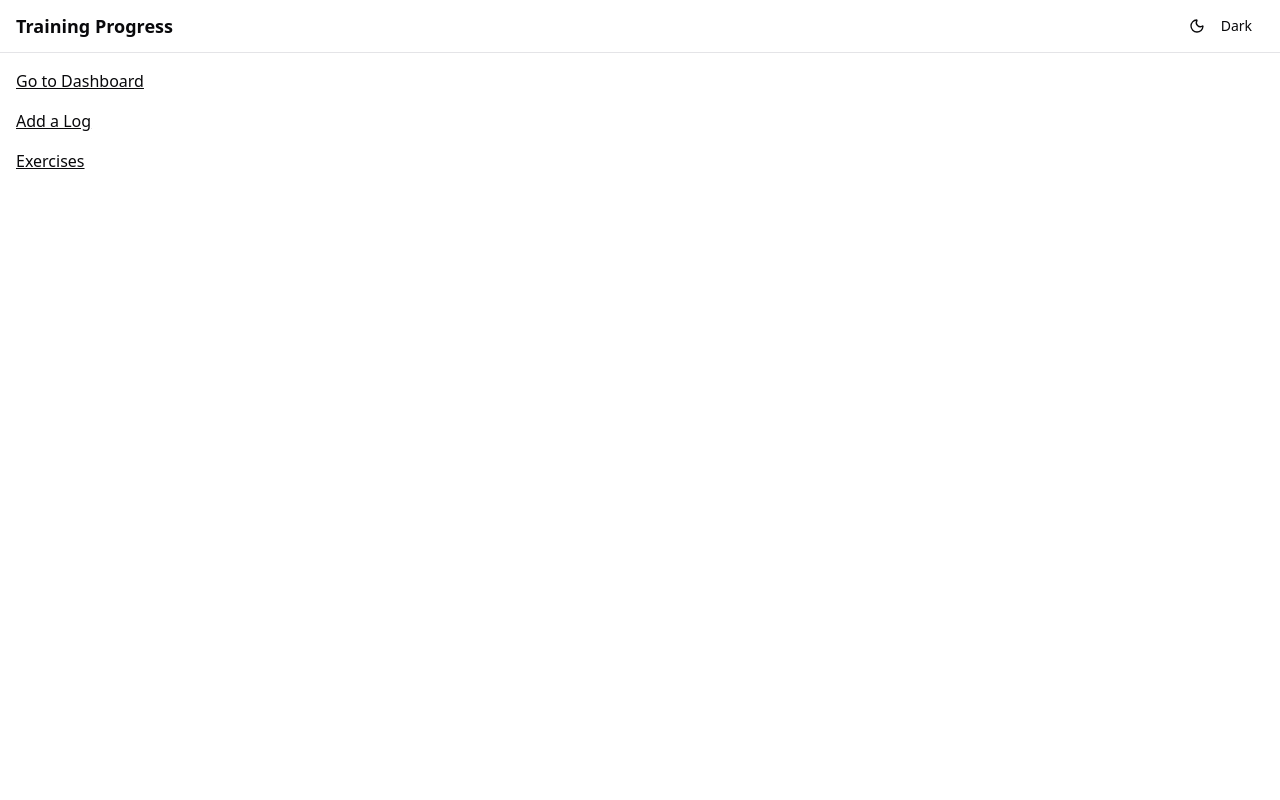
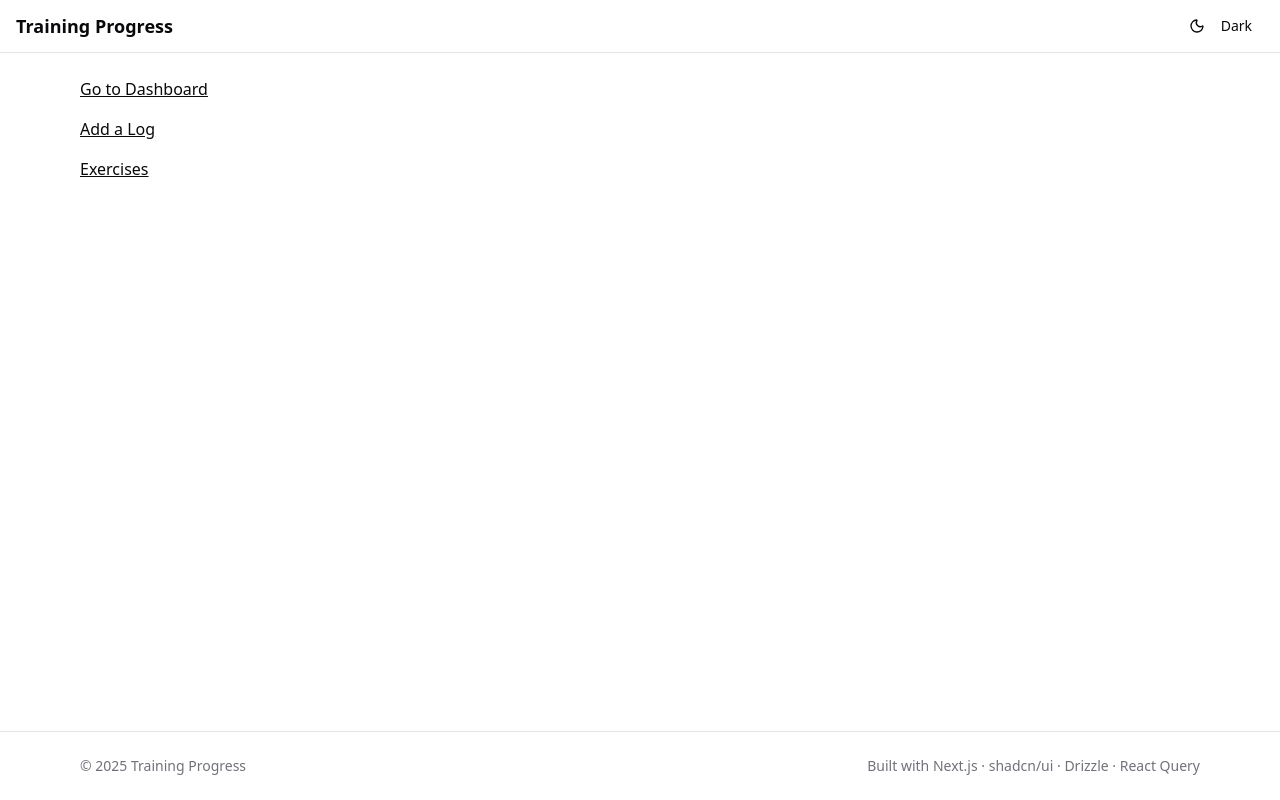
Before and after one commit to ozoli99/training-progress, a Next.js app: page / in a window 1280 px wide. Built offline with nearby package versions, Linux system fonts and the light colour scheme.

Commit message:
Refine RootLayout

```diff
--- a/src/app/layout.tsx
+++ b/src/app/layout.tsx
@@ -1,25 +1,28 @@
 import "./globals.css";
+import type { Metadata, Viewport } from "next";
 import { Geist, Geist_Mono } from "next/font/google";
 import { ThemeProvider } from "@/ui/theme/ThemeProvider";
 import { QueryProvider } from "@/ui/providers/QueryProvider";
 import { ThemeToggle } from "@/ui/components/ThemeToggle";
 import { Toaster } from "@/components/ui/sonner";
-import type { Metadata } from "next";
+
+export const metadata: Metadata = {
+  title: "Training Progress",
+  description: "Track your training progress over time",
+};
+export const viewport: Viewport = {
+  themeColor: [{ media: "(prefers-color-scheme: dark)", color: "#0b0f14" }, { color: "#ffffff" }],
+};
 
 const geistSans = Geist({
   variable: "--font-geist-sans",
   subsets: ["latin"],
 });
-
 const geistMono = Geist_Mono({
   variable: "--font-geist-mono",
   subsets: ["latin"],
 });
 
-export const metadata: Metadata = {
-  title: "Training Progress",
-  description: "Track your training progress over time",
-};
 
 export default function RootLayout({
   children,
@@ -28,19 +31,24 @@ export default function RootLayout({
 }>) {
   return (
     <html lang="en" suppressHydrationWarning>
-      <body
-        className={`${geistSans.variable} ${geistMono.variable} antialiased`}
-      >
+      <body className={`${geistSans.variable} ${geistMono.variable} antialiased bg-background text-foreground`}>
+        <a href="#main" className="sr-only focus:not-sr-only focus:fixed focus:top-2 focus:left-2 z-50 rounded-md bg-primary px-3 py-1 text-primary-foreground shadow">Skip to content</a>
         <ThemeProvider>
           <QueryProvider>
-            <div className="min-h-dvh">
+            <div className="min-h-dvh flex flex-col">
               <header className="sticky top-0 border-b bg-background/80 backdrop-blur flex items-center justify-between px-4 py-2">
                 <h1 className="text-lg font-semibold">Training Progress</h1>
                 <ThemeToggle />
               </header>
-              <main className="container mx-auto p-4">{children}</main>
+              <main id="main" className="container mx-auto max-w-6xl px-4 py-6 flex-1">{children}</main>
+              <footer className="border-t bg-background/60">
+                <div className="container mx-auto max-w-6xl px-4 py-6 text-sm text-muted-foreground flex items-center justify-between">
+                  <span>© {new Date().getFullYear()} Training Progress</span>
+                  <span className="hidden sm:inline">Built with Next.js · shadcn/ui · Drizzle · React Query</span>
+                </div>
+              </footer>
             </div>
-            <Toaster />
+            <Toaster richColors position="top-right" />
           </QueryProvider>
         </ThemeProvider>
       </body>
```
